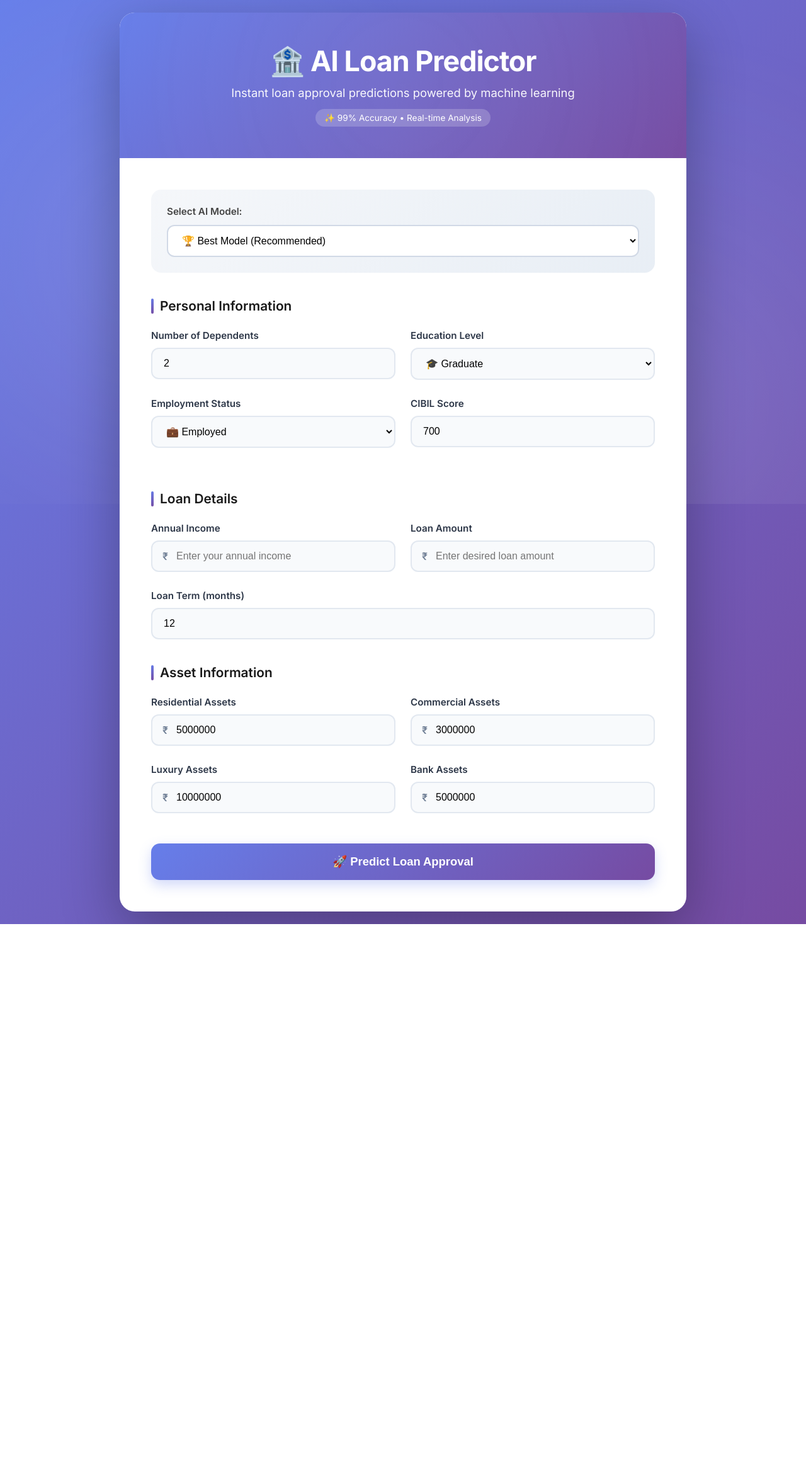
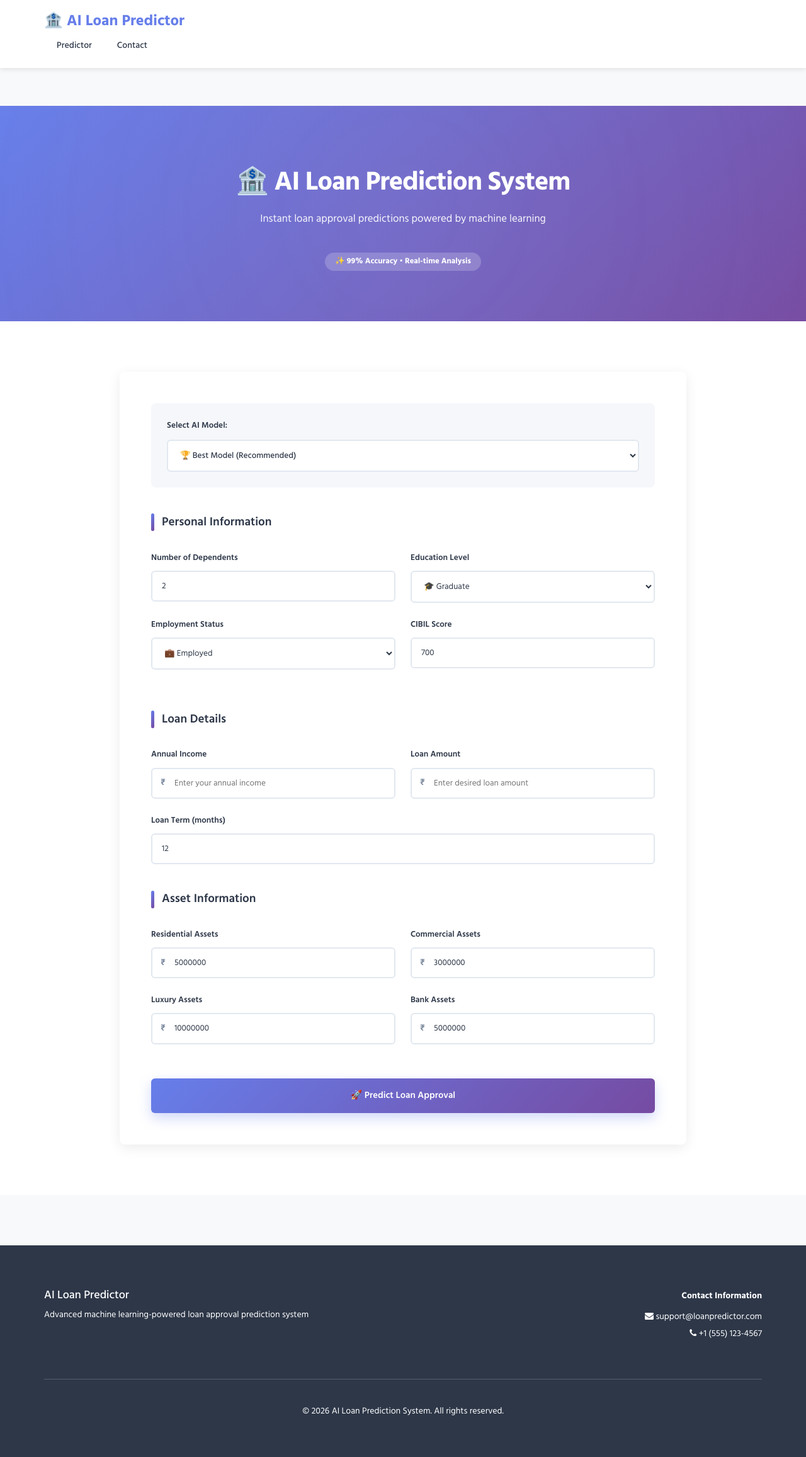
Before and after one commit to Pranjal578/Loan-Prediction-App, a Flask app: page / in a window 1280 px wide. Shown: the whole page at 63% size. Before the commit the page ends 1467 px from the top, so only its background shows below. Run offline with Flask 3, Linux system fonts and the light colour scheme; some libraries are stand-ins or nearby versions.

Commit message:
UI upgraded

```diff
--- a/templates/index.html
+++ b/templates/index.html
@@ -1,70 +1,78 @@
 <!DOCTYPE html>
-<html lang="en">
+<html lang="en" class="no-js">
 <head>
     <meta charset="UTF-8">
-    <meta name="viewport" content="width=device-width, initial-scale=1.0">
+    <meta http-equiv="X-UA-Compatible" content="IE=edge">
+    <meta name="viewport" content="width=device-width, initial-scale=1">
     <title>AI Loan Prediction System</title>
+    <link href="https://fonts.googleapis.com/css?family=Hind:300,400,500,600,700" rel="stylesheet" type="text/css">
+    <link href="https://maxcdn.bootstrapcdn.com/bootstrap/3.3.7/css/bootstrap.min.css" rel="stylesheet">
+    <link href="https://maxcdn.bootstrapcdn.com/font-awesome/4.7.0/css/font-awesome.min.css" rel="stylesheet">
     <style>
-        @import url('https://fonts.googleapis.com/css2?family=Inter:wght@300;400;500;600;700&display=swap');
-
         * {
             margin: 0;
             padding: 0;
             box-sizing: border-box;
         }
 
-        body {
-            font-family: 'Inter', -apple-system, BlinkMacSystemFont, 'Segoe UI', sans-serif;
-            background: linear-gradient(135deg, #667eea 0%, #764ba2 100%);
-            min-height: 100vh;
-            padding: 20px;
-            position: relative;
+        html, body {
+            height: 100%;
         }
 
-        body::before {
-            content: '';
-            position: fixed;
-            top: 0;
-            left: 0;
-            right: 0;
-            bottom: 0;
-            background: radial-gradient(circle at 20% 50%, rgba(255, 255, 255, 0.1) 0%, transparent 50%),
-                        radial-gradient(circle at 80% 80%, rgba(255, 255, 255, 0.1) 0%, transparent 50%);
-            pointer-events: none;
+        body {
+            font-family: 'Hind', -apple-system, BlinkMacSystemFont, 'Segoe UI', sans-serif;
+            color: #2d3748;
+            line-height: 1.6;
+            background-color: #f8f9fa;
         }
 
-        .container {
-            max-width: 900px;
-            margin: 0 auto;
+        /* ===== HEADER ===== */
+        .header {
             background: white;
-            border-radius: 24px;
-            box-shadow: 0 30px 90px rgba(0, 0, 0, 0.3);
-            overflow: hidden;
+            box-shadow: 0 2px 8px rgba(0, 0, 0, 0.1);
             position: relative;
-            animation: fadeInUp 0.6s ease;
+            z-index: 100;
         }
 
-        @keyframes fadeInUp {
-            from {
-                opacity: 0;
-                transform: translateY(30px);
-            }
-            to {
-                opacity: 1;
-                transform: translateY(0);
-            }
+        .navbar {
+            border: none;
+            background-color: transparent;
+            border-radius: 0;
+            box-shadow: none;
+            padding: 15px 0;
         }
 
-        .header {
+        .navbar-nav > li > a {
+            font-weight: 500;
+            font-size: 14px;
+            color: #2d3748 !important;
+            padding: 10px 20px;
+            transition: all 0.3s ease;
+        }
+
+        .navbar-nav > li > a:hover {
+            color: #667eea !important;
+        }
+
+        .logo-wrap {
+            display: inline-block;
+        }
+
+        .logo-img {
+            max-height: 45px;
+        }
+
+        /* ===== HERO Section ===== */
+        .hero {
             background: linear-gradient(135deg, #667eea 0%, #764ba2 100%);
             color: white;
-            padding: 50px 40px;
+            padding: 80px 0;
             text-align: center;
             position: relative;
             overflow: hidden;
         }
 
-        .header::before {
+        .hero::before {
             content: '';
             position: absolute;
             top: -50%;
@@ -80,20 +88,21 @@
             50% { transform: scale(1.1); opacity: 0.8; }
         }
 
-        .header-content {
+        .hero-content {
             position: relative;
             z-index: 1;
         }
 
-        .header h1 {
-            font-size: 2.8em;
-            margin-bottom: 12px;
+        .hero h1 {
+            font-size: 3em;
             font-weight: 700;
+            margin-bottom: 20px;
             letter-spacing: -1px;
         }
 
-        .header p {
-            font-size: 1.15em;
+        .hero p {
+            font-size: 1.2em;
+            margin-bottom: 25px;
             opacity: 0.95;
             font-weight: 400;
         }
@@ -101,70 +110,82 @@
         .badge {
             display: inline-block;
             background: rgba(255, 255, 255, 0.2);
-            padding: 6px 14px;
+            padding: 8px 16px;
             border-radius: 20px;
-            font-size: 0.85em;
+            font-size: 0.9em;
             margin-top: 15px;
             backdrop-filter: blur(10px);
         }
 
-        .form-container {
+        /* ===== FORM SECTION ===== */
+        .form-section {
+            padding: 80px 0;
+            background: white;
+        }
+
+        .loan-form-wrapper {
+            max-width: 900px;
+            margin: 0 auto;
+            background: white;
+            border-radius: 8px;
             padding: 50px;
+            box-shadow: 0 5px 20px rgba(0, 0, 0, 0.08);
         }
 
         .section-title {
-            font-size: 1.3em;
+            font-size: 1.35em;
             font-weight: 600;
-            color: #1a1a1a;
-            margin-bottom: 25px;
+            color: #2d3748;
+            margin-bottom: 30px;
             display: flex;
             align-items: center;
-            gap: 10px;
+            gap: 12px;
         }
 
         .section-title::before {
             content: '';
-            width: 4px;
-            height: 24px;
+            width: 5px;
+            height: 28px;
             background: linear-gradient(135deg, #667eea 0%, #764ba2 100%);
-            border-radius: 2px;
+            border-radius: 3px;
         }
 
         .model-selector {
-            background: linear-gradient(135deg, #f5f7fa 0%, #e8eef5 100%);
+            background: #f5f7fa;
             padding: 25px;
-            border-radius: 16px;
+            border-radius: 8px;
             margin-bottom: 40px;
         }
 
         .model-selector label {
             font-size: 0.95em;
             font-weight: 600;
-            color: #444;
+            color: #2d3748;
             margin-bottom: 12px;
             display: block;
         }
 
         .model-selector select {
             width: 100%;
-            padding: 14px 18px;
-            border: 2px solid #d1d9e6;
-            border-radius: 12px;
-            font-size: 1em;
+            padding: 12px 15px;
+            border: 2px solid #e2e8f0;
+            border-radius: 6px;
+            font-size: 0.95em;
             font-weight: 500;
             background: white;
             cursor: pointer;
             transition: all 0.3s;
+            font-family: 'Hind', sans-serif;
         }
 
         .model-selector select:focus {
             outline: none;
             border-color: #667eea;
-            box-shadow: 0 0 0 4px rgba(102, 126, 234, 0.1);
+            box-shadow: 0 0 0 3px rgba(102, 126, 234, 0.1);
         }
 
         .form-group {
-            margin-bottom: 28px;
+            margin-bottom: 24px;
         }
 
         .form-row {
@@ -188,12 +209,13 @@
         input[type="number"],
         select {
             width: 100%;
-            padding: 14px 18px;
+            padding: 12px 15px;
             border: 2px solid #e2e8f0;
-            border-radius: 12px;
-            font-size: 1em;
+            border-radius: 6px;
+            font-size: 0.95em;
             transition: all 0.3s;
-            background: #f8fafc;
+            background: white;
+            font-family: 'Hind', sans-serif;
         }
 
         input[type="number"]:focus,
@@ -212,7 +234,7 @@
 
         .currency-prefix {
             position: absolute;
-            left: 18px;
+            left: 15px;
             top: 50%;
             transform: translateY(-50%);
             color: #718096;
@@ -221,24 +243,25 @@
         }
 
         .currency-prefix + input {
-            padding-left: 38px;
+            padding-left: 35px;
         }
 
         .submit-btn {
             width: 100%;
-            padding: 18px;
+            padding: 16px;
             background: linear-gradient(135deg, #667eea 0%, #764ba2 100%);
             color: white;
             border: none;
-            border-radius: 14px;
-            font-size: 1.15em;
+            border-radius: 6px;
+            font-size: 1.05em;
             font-weight: 600;
             cursor: pointer;
             transition: all 0.3s;
-            margin-top: 20px;
+            margin-top: 30px;
             box-shadow: 0 8px 20px rgba(102, 126, 234, 0.3);
             position: relative;
             overflow: hidden;
+            font-family: 'Hind', sans-serif;
         }
 
         .submit-btn::before {
@@ -423,26 +448,44 @@
         }
 
         .error-message {
-            background: #fee;
-            color: #c33;
+            background: #fef2f2;
+            color: #991b1b;
             padding: 15px 20px;
-            border-radius: 12px;
+            border-radius: 6px;
             margin-top: 20px;
-            border-left: 4px solid #c33;
+            border-left: 4px solid #991b1b;
             display: none;
         }
 
+        /* ===== FOOTER ===== */
+        .footer {
+            background: #2d3748;
+            color: white;
+            padding: 40px 0;
+            margin-top: 80px;
+        }
+
+        .footer a {
+            color: #667eea;
+            text-decoration: none;
+        }
+
+        .footer a:hover {
+            text-decoration: underline;
+        }
+
+        /* ===== RESPONSIVE ===== */
         @media (max-width: 768px) {
             .form-row {
                 grid-template-columns: 1fr;
             }
 
-            .header h1 {
+            .hero h1 {
                 font-size: 2em;
             }
 
-            .form-container {
-                padding: 30px 25px;
+            .loan-form-wrapper {
+                padding: 30px 20px;
             }
 
             .stats-grid {
@@ -529,17 +506,51 @@
 
     </style>
 </head>
-<body>
+<body id="body">
+    <!-- ===== HEADER ===== -->
+    <header class="header navbar-fixed-top">
+        <nav class="navbar" role="navigation">
             <div class="container">
-        <div class="header">
-            <div class="header-content">
-                <h1>🏦 AI Loan Predictor</h1>
+                <div class="menu-container">
+                    <button type="button" class="navbar-toggle" data-toggle="collapse" data-target=".nav-collapse">
+                        <span class="sr-only">Toggle navigation</span>
+                        <span class="icon-bar"></span>
+                        <span class="icon-bar"></span>
+                        <span class="icon-bar"></span>
+                    </button>
+                    <div class="logo">
+                        <a class="logo-wrap" href="#body">
+                            <span style="font-size: 24px; font-weight: 700; color: #667eea;">🏦 AI Loan Predictor</span>
+                        </a>
+                    </div>
+                </div>
+                <div class="collapse navbar-collapse nav-collapse">
+                    <div class="menu-container">
+                        <ul class="nav navbar-nav navbar-nav-right">
+                            <li><a href="#loanForm">Predictor</a></li>
+                            <li><a href="#footer">Contact</a></li>
+                        </ul>
+                    </div>
+                </div>
+            </div>
+        </nav>
+    </header>
+
+    <!-- ===== HERO SECTION ===== -->
+    <div class="hero" style="margin-top: 60px;">
+        <div class="container">
+            <div class="hero-content">
+                <h1>🏦 AI Loan Prediction System</h1>
                 <p>Instant loan approval predictions powered by machine learning</p>
                 <div class="badge">✨ 99% Accuracy • Real-time Analysis</div>
             </div>
         </div>
+    </div>
 
-        <div class="form-container">
+    <!-- ===== FORM SECTION ===== -->
+    <div class="form-section">
+        <div class="container">
+            <div class="loan-form-wrapper">
                 <div class="model-selector">
                     <label for="model">Select AI Model:</label>
                     <select id="model" name="model">
@@ -599,7 +610,7 @@
                             <label for="loan_amount">Loan Amount</label>
                             <div class="input-wrapper">
                                 <span class="currency-prefix">₹</span>
-                            <input type="number" id="loan_amount" name="loan_amount" required min="0" step="10000" placeholder="Enter desired loan amount" required>
+                                <input type="number" id="loan_amount" name="loan_amount" required min="0" step="10000" placeholder="Enter desired loan amount">
                             </div>
                         </div>
                     </div>
@@ -664,7 +675,34 @@
                 </div>
             </div>
         </div>
+    </div>
 
+    <!-- ===== FOOTER ===== -->
+    <footer class="footer" id="footer">
+        <div class="container">
+            <div class="row" style="padding: 30px 0;">
+                <div class="col-sm-6">
+                    <h4 style="color: white; margin-top: 0;">AI Loan Predictor</h4>
+                    <p>Advanced machine learning-powered loan approval prediction system</p>
+                </div>
+                <div class="col-sm-6 text-right">
+                    <p style="margin-bottom: 10px;"><strong>Contact Information</strong></p>
+                    <p style="margin-bottom: 5px;"><i class="fa fa-envelope"></i> support@loanpredictor.com</p>
+                    <p><i class="fa fa-phone"></i> +1 (555) 123-4567</p>
+                </div>
+            </div>
+            <hr style="border-color: rgba(255,255,255,0.2); margin: 20px 0;">
+            <div class="row" style="padding: 20px 0;">
+                <div class="col-xs-12 text-center">
+                    <p style="margin: 0;">© 2026 AI Loan Prediction System. All rights reserved.</p>
+                </div>
+            </div>
+        </div>
+    </footer>
+
+    <!-- SCRIPTS -->
+    <script src="https://ajax.googleapis.com/ajax/libs/jquery/1.11.3/jquery.min.js"></script>
+    <script src="https://maxcdn.bootstrapcdn.com/bootstrap/3.3.7/js/bootstrap.min.js"></script>
     <script>
         document.getElementById('loanForm').addEventListener('submit', async (e) => {
             e.preventDefault();
```
Also changed, not shown: other parts of templates/index.html (+8 -72 lines). Lines whose indentation alone changed are shown as unchanged.
